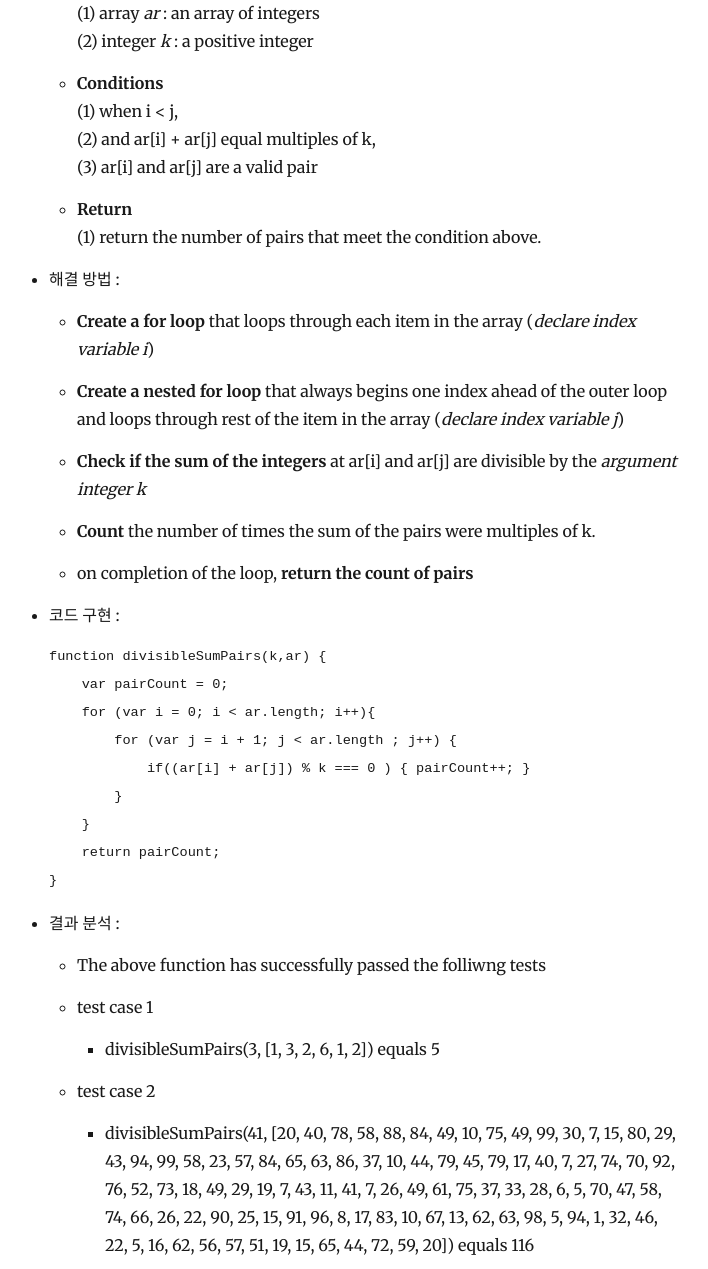
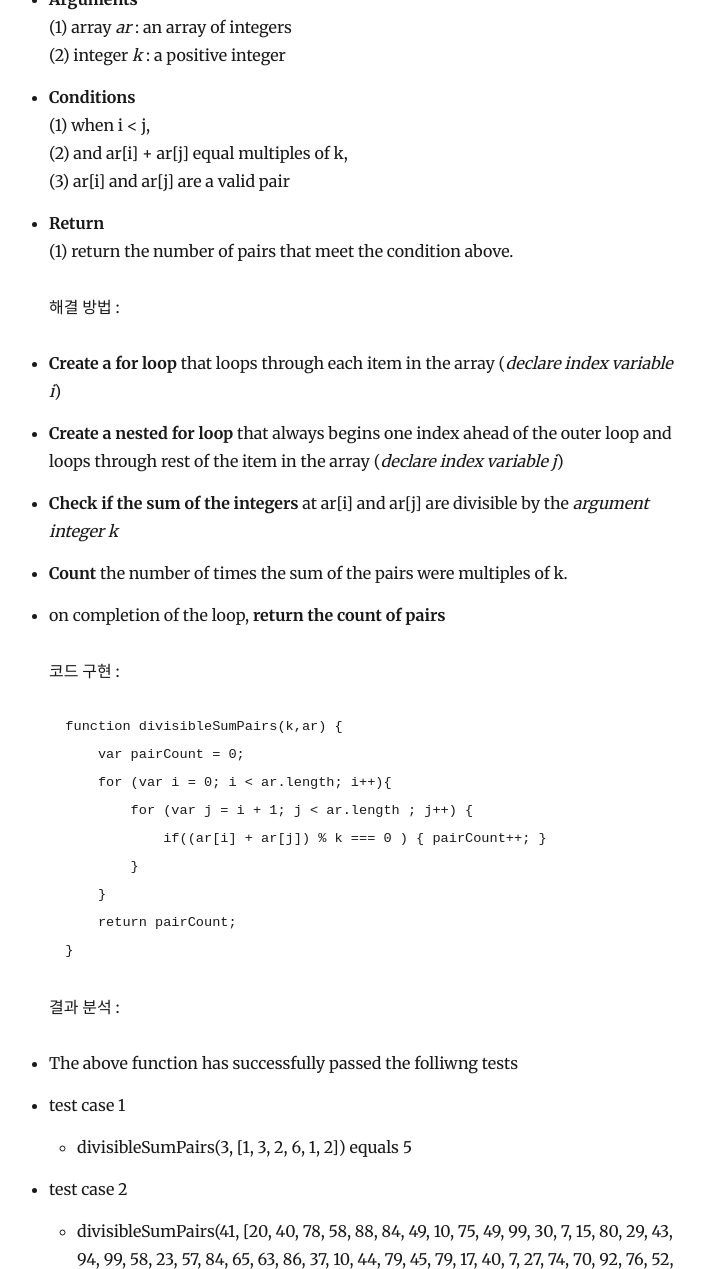
Before and after one commit to imhojang/crepe, a Gatsby site: page /my-fourth-post/problem-solving-1/ in a window 1280 px wide. Shown: the part 733-2002 px from the top of the page, without its empty margins (276-984 px from the left). Built offline with nearby package versions, Linux system fonts and the light colour scheme; Gatsby itself is replaced by a stand-in of ours; some packages are replaced by stand-ins of ours; code samples lack their colours.

Commit message:
edit on fourth post

```diff
--- a/content/blog/my-fourth-post/problem-solving-1.md
+++ b/content/blog/my-fourth-post/problem-solving-1.md
@@ -19,7 +19,7 @@ ar = [1, 2, 3, 4, 5, 6] 이고 k = 5 일때, 조건을 만족하는 쌍은 [1, 4
 
 
 ---
-* 문제 이해 :
+문제 이해 :
   *   **Arguments**
   (1) array *ar* : an array of integers
   (2) integer *k* : a positive integer
@@ -30,14 +30,14 @@ ar = [1, 2, 3, 4, 5, 6] 이고 k = 5 일때, 조건을 만족하는 쌍은 [1, 4
   * **Return**
   (1) return the number of pairs that meet the condition above.
 
-* 해결 방법 :
+해결 방법 :
   * **Create a for loop** that loops through each item in the array (*declare index variable i*)
   * **Create a nested for loop** that always begins one index ahead of the outer loop and loops through rest of the item in the array (*declare index variable j*)
   * **Check if the sum of the integers** at ar[i] and ar[j] are divisible by the *argument integer k*
   * **Count** the number of times the sum of the pairs were multiples of k.
   * on completion of the loop, **return the count of pairs**
 
-* 코드 구현 :
+코드 구현 :
   ~~~
   function divisibleSumPairs(k,ar) {
       var pairCount = 0;
@@ -50,7 +50,7 @@ ar = [1, 2, 3, 4, 5, 6] 이고 k = 5 일때, 조건을 만족하는 쌍은 [1, 4
   }
   ~~~
 
-* 결과 분석 :
+결과 분석 :
   * The above function has successfully passed the folliwng tests
   * test case 1
     * divisibleSumPairs(3, [1, 3, 2, 6, 1, 2]) equals 5
```
